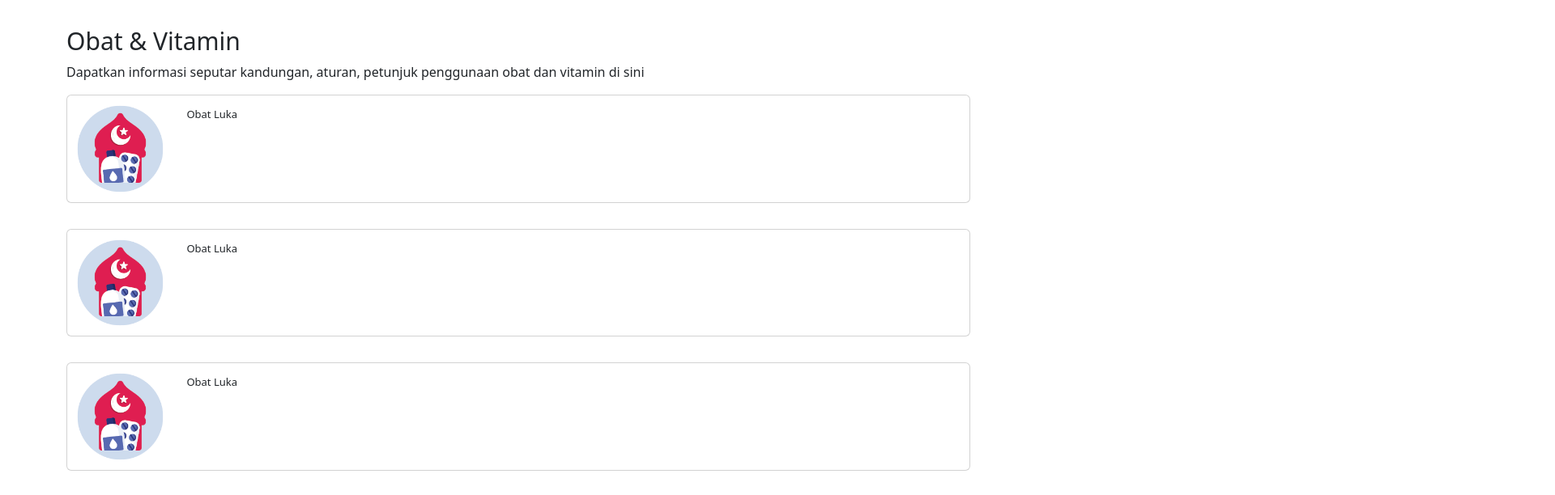
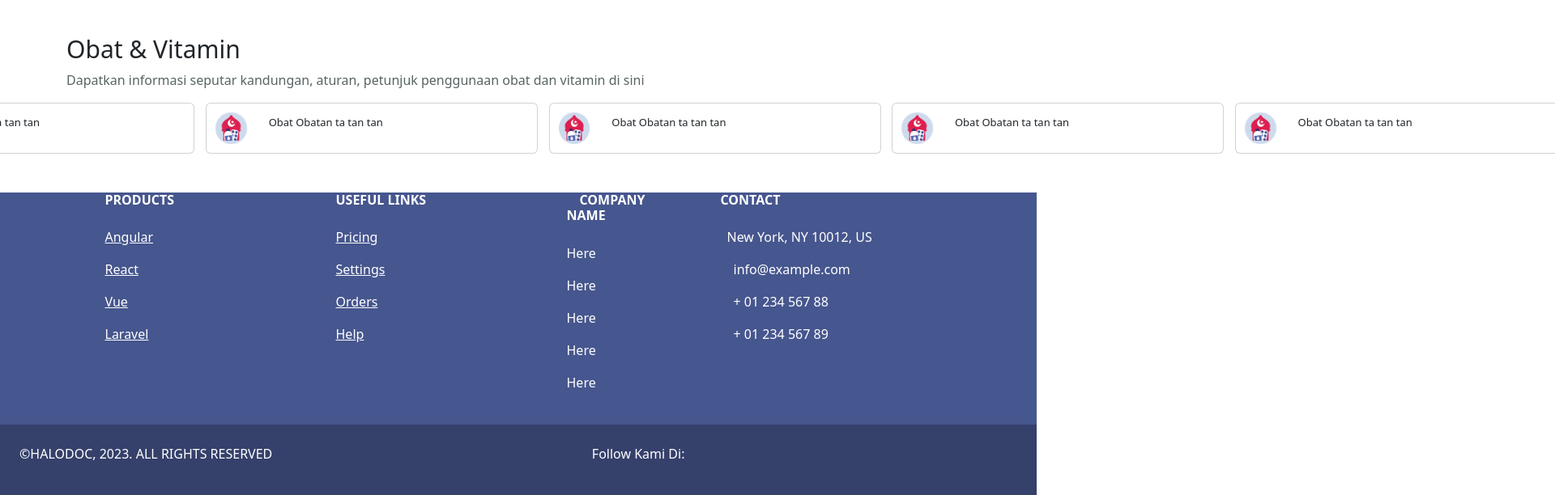
Before and after one commit to FaiqMuhammadFaqih/halodox, a React (Create React App) app: page / in a window 1280 px wide. Shown: the part 2040-2652 px from the top of the page at 81% size, 1920 px wide, since content can reach past the window. Built offline with nearby package versions, Linux system fonts and the light colour scheme.

Commit message:
commitan ke 9

```diff
--- a/package.json
+++ b/package.json
@@ -3,10 +3,12 @@
   "version": "0.1.0",
   "private": true,
   "dependencies": {
+    "@fortawesome/fontawesome-free": "^6.4.0",
     "@testing-library/jest-dom": "^5.16.5",
     "@testing-library/react": "^13.4.0",
     "@testing-library/user-event": "^13.5.0",
     "bootstrap": "^5.2.3",
+    "mdb-react-ui-kit": "^6.0.0",
     "react": "^18.2.0",
     "react-bootstrap": "^2.7.2",
     "react-dom": "^18.2.0",
--- /dev/null
+++ b/src/Component/Footer.js
@@ -0,0 +1,111 @@
+import React from 'react';
+import { MDBFooter, MDBContainer, MDBRow, MDBCol, MDBIcon } from 'mdb-react-ui-kit';
+
+const Footer = () => {
+    return(
+        <MDBFooter  className='text-center text-lg-start text-muted' style={{backgroundColor:"#46568E", color:"white"}}>
+      <section className='' style={{ color:"white"}}>
+        <MDBContainer className='text-center text-md-start mt-5'>
+          <MDBRow className='mt-3'>
+
+
+            <MDBCol md="2" lg="2" xl="2" className='mx-auto mb-4'>
+              <h6 className='text-uppercase fw-bold mb-4'>Products</h6>
+              <p>
+                <a href='#!' className='text-reset'>
+                  Angular
+                </a>
+              </p>
+              <p>
+                <a href='#!' className='text-reset'>
+                  React
+                </a>
+              </p>
+              <p>
+                <a href='#!' className='text-reset'>
+                  Vue
+                </a>
+              </p>
+              <p>
+                <a href='#!' className='text-reset'>
+                  Laravel
+                </a>
+              </p>
+            </MDBCol>
+
+            <MDBCol md="3" lg="2" xl="2" className='mx-auto mb-4'>
+              <h6 className='text-uppercase fw-bold mb-4'>Useful links</h6>
+              <p>
+                <a href='#!' className='text-reset'>
+                  Pricing
+                </a>
+              </p>
+              <p>
+                <a href='#!' className='text-reset'>
+                  Settings
+                </a>
+              </p>
+              <p>
+                <a href='#!' className='text-reset'>
+                  Orders
+                </a>
+              </p>
+              <p>
+                <a href='#!' className='text-reset'>
+                  Help
+                </a>
+              </p>
+            </MDBCol>
+            <MDBCol md="5" lg="4" xl="1" className='mx-auto mb-4'>
+              <h6 className='text-uppercase fw-bold mb-4'>
+                <MDBIcon icon="gem" className="me-3" />
+                Company name
+              </h6>
+              <p>
+                Here
+              </p>
+              <p>
+                Here
+              </p>
+              <p>
+                Here
+              </p>
+              <p>
+                Here
+              </p>
+              <p>
+                Here
+              </p>
+            </MDBCol>
+
+            <MDBCol md="4" lg="3" xl="3" className='mx-auto mb-md-0 mb-4'>
+              <h6 className='text-uppercase fw-bold mb-4'>Contact</h6>
+              <p>
+                <MDBIcon icon="home" className="me-2" />
+                New York, NY 10012, US
+              </p>
+              <p>
+                <MDBIcon icon="envelope" className="me-3" />
+                info@example.com
+              </p>
+              <p>
+                <MDBIcon icon="phone" className="me-3" /> + 01 234 567 88
+              </p>
+              <p>
+                <MDBIcon icon="print" className="me-3" /> + 01 234 567 89
+              </p>
+            </MDBCol>
+          </MDBRow>
+        </MDBContainer>
+      </section>
+
+      <div className=' p-4' style={{ backgroundColor:"#35406B", color:"white", display:"flex", justifyContent:"space-between", width:"100%"}}>
+        <p>©HALODOC, 2023. ALL RIGHTS RESERVED</p>
+        <p style={{}}>Follow Kami Di:</p>
+        <MDBIcon icon="phone" className="me-3" />
+      </div>
+    </MDBFooter>
+    )
+}
+
+export default Footer;
--- a/src/Component/Main.js
+++ b/src/Component/Main.js
@@ -6,6 +6,7 @@ import Artikel from "./Artikel-nav";
 import Vitamin from "./Vitamin";
 import IsiArtikel from "./IsiArtikel";
 import Lihat from "./Lihat-Semua-btn";
+import Footer from "./Footer";
 import ButtonArtikel from "./Button-Artikel";
 import image8 from "./../Assets/path.png"
 import image from "./../Assets/halodoc-logo.png"
@@ -198,36 +199,41 @@ const Main = () => {
 
                 </div>
             </div>
-            <div style={{marginTop:"50px"}}>
-                <div className="container">
-                    <div>
+            <div>
+                <div className="container" >
+                    <div style={{marginTop:"60px"}}>
                         <h1 style={{fontSize:"30px"}}>Obat & Vitamin</h1>
-                        <p>Dapatkan informasi seputar kandungan, aturan, petunjuk penggunaan obat dan vitamin di sini</p>
+                        <p style={{fontWeight:"400", color:"#576463"}}>Dapatkan informasi seputar kandungan, aturan, petunjuk penggunaan obat dan vitamin di sini</p>
                     </div>
-                    <div className="row pb-3 gap-3 ">
-                        <div className="col-12 col lg-4 mb-3">
-                            <Vitamin vit={LogoVitamin} tulis="Obat Luka"/>
-                        </div>
-                        <div className="col-12 col lg-4 mb-3">
-                            <Vitamin vit={LogoVitamin} tulis="Obat Luka"/>
-                        </div>
-                        <div className="col-12 col lg-4 mb-3">
-                            <Vitamin vit={LogoVitamin} tulis="Obat Luka"/>
-                        </div>
+                    <div style={{display:"flex", flexDirection:"row", justifyContent:"center", gap:"40px", width:"1151px" }}>
+                    <div className="col-4">
+                        <Vitamin vit={LogoVitamin} tulis="Obat Obatan ta tan tan"/>
                     </div>
-                    <div>
-                    <div className="col-12 col lg-4 mb-3">
-                            <Vitamin vit={LogoVitamin} tulis="Obat Luka"/>
-                        </div>
-                        <div className="col-12 col lg-4 mb-3">
-                            <Vitamin vit={LogoVitamin} tulis="Obat Luka"/>
-                        </div>
-                        <div className="col-12 col lg-4 mb-3" style={{textAlign:"center", fontSize:"40px", color:"red"}}>
-                            <Lihat  tul="Lihat Semua"/>
-                        </div>
+                    <div className="col-4">
+                        <Vitamin vit={LogoVitamin} tulis="Obat Obatan ta tan tan"/>
                     </div>
+                    <div className="col-4">
+                        <Vitamin vit={LogoVitamin} tulis="Obat Obatan ta tan tan"/>
+                    </div>
+                    <div className="col-4">
+                        <Vitamin vit={LogoVitamin} tulis="Obat Obatan ta tan tan"/>
+                    </div>
+                    <div className="col-4">
+                        <Vitamin vit={LogoVitamin} tulis="Obat Obatan ta tan tan"/>
+                    </div>
+                    <div className="col-4">
+                        <Vitamin vit={LogoVitamin} tulis="Obat Obatan ta tan tan"/>
+                    </div>
+                    </div>
+
                 </div>
             </div>
+            <div>
+                <div>
+                    <Footer/>
+                </div>
+            </div>
+
         </div>
     )
 }
--- a/src/Component/Vitamin.js
+++ b/src/Component/Vitamin.js
@@ -3,7 +3,7 @@ import Card from 'react-bootstrap/Card';
 
 const Vitamin = (props) => {
     return(
-        <Card  style={{ display:"flex", flexDirection:"row" }}>
+        <Card  style={{width:"410px", display:"flex", flexDirection:"row" }}>
           <Card.Img src={props.vit} style={{width:"10%", margin:"10px"}} />
           <Card.Body>
             <Card.Title style={{fontSize:"13px", }} >{props.tulis}</Card.Title>
```
Also changed, not shown: src/Assets/halodoc_logo-removebg-preview.png (added), 1 other file (tests, documents, lock files or other folders).
